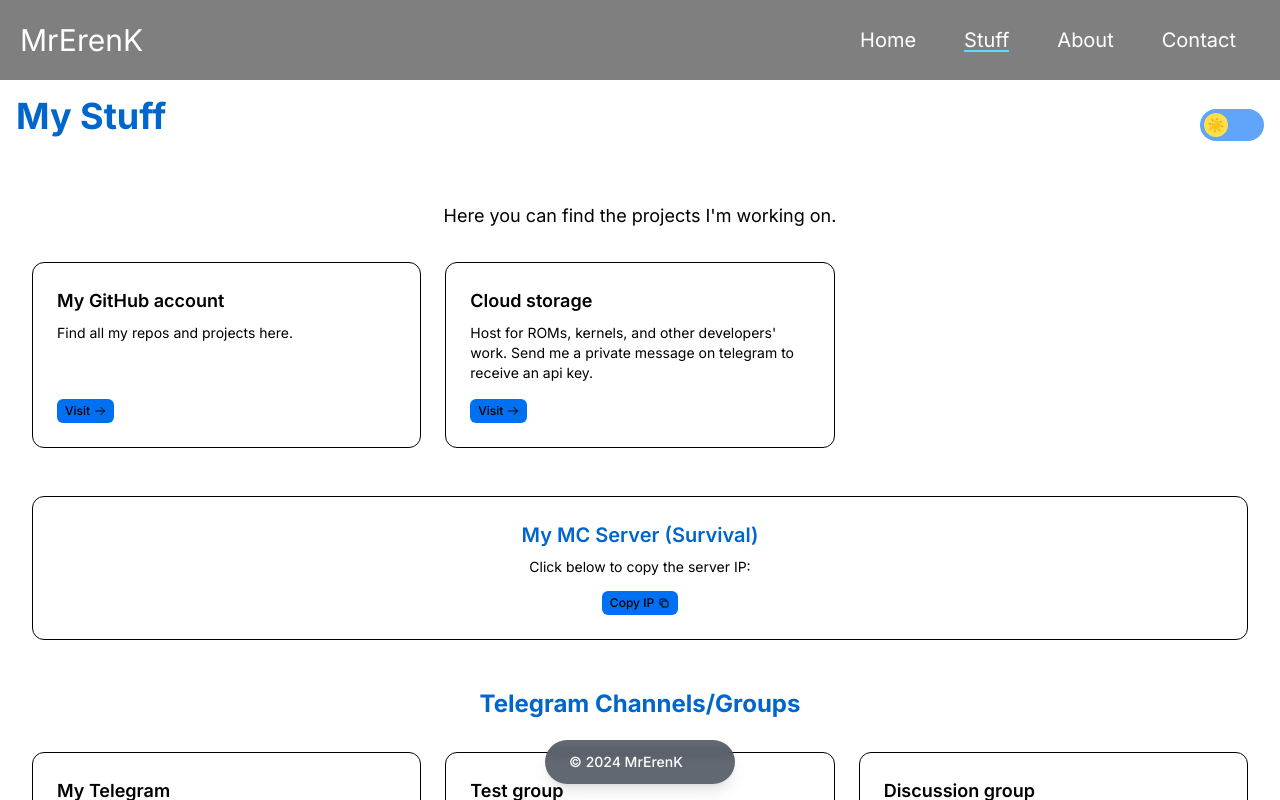
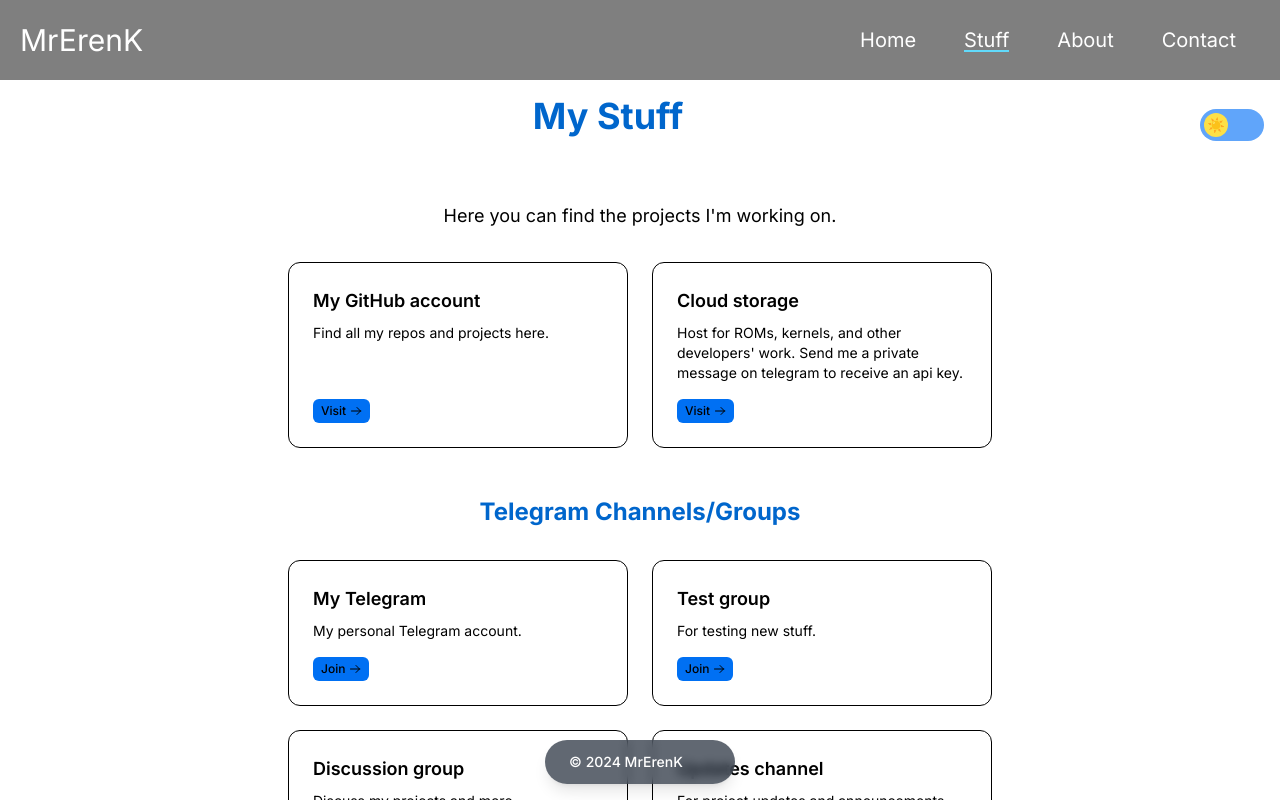
Before and after one commit to MrErenK/nextjs, a Next.js app: page /stuff in a window 1280 px wide. Shown: the top 800 px of the page. Built offline with nearby package versions, Linux system fonts and the light colour scheme.

Commit message:
fix: Fix stuff content positioning * Also run prettier

```diff
--- a/src/app/stuff/StuffContent.tsx
+++ b/src/app/stuff/StuffContent.tsx
@@ -1,7 +1,6 @@
 "use client";
 
-import { useState, useEffect } from "react";
-import Swal from "sweetalert2";
+import { useState } from "react";
 
 interface LinkItem {
   title: string;
@@ -17,7 +16,8 @@ const links: LinkItem[] = [
   },
   {
     title: "Cloud storage",
-    description: "Host for ROMs, kernels, and other developers' work. Send me a private message on telegram to receive an api key.",
+    description:
+      "Host for ROMs, kernels, and other developers' work. Send me a private message on telegram to receive an api key.",
     url: "https://storage.erensprojects.web.tr",
   },
 ];
@@ -89,92 +89,32 @@ function LinkCard({
 }
 
 export default function StuffContent() {
-  const [copied, setCopied] = useState(false);
-
-  const copyToClipboard = async (text: string) => {
-    try {
-      await navigator.clipboard.writeText(text);
-      setCopied(true);
-      Swal.fire({
-        icon: "success",
-        title: "Server IP Copied!",
-        text: "The server IP has been copied to the clipboard.",
-        showConfirmButton: false,
-        timer: 1500,
-      });
-      setTimeout(() => setCopied(false), 2000);
-    } catch (err) {
-      console.error("Unable to copy to clipboard", err);
-      Swal.fire({
-        icon: "error",
-        title: "Oops...",
-        text: "Unable to copy to clipboard. Please try again.",
-      });
-    }
-  };
-
   return (
-    <>
-      <section aria-labelledby="projects-title">
+    <div className="w-full max-w-3xl mx-auto px-4 sm:px-6 lg:px-8">
+      <section aria-labelledby="projects-title" className="mb-12">
         <h2 id="projects-title" className="sr-only">
           My Projects and Links
         </h2>
-        <div className="grid grid-cols-1 sm:grid-cols-2 lg:grid-cols-3 gap-4 sm:gap-6 mb-8 sm:mb-12">
+        <div className="grid grid-cols-1 md:grid-cols-2 gap-6">
           {links.map((link, index) => (
             <LinkCard key={index} link={link} buttonText="Visit" />
           ))}
         </div>
       </section>
 
-      <section
-        aria-labelledby="mc-server"
-        className="p-4 sm:p-6 rounded-xl text-center mb-8 sm:mb-12 transition-all duration-300 transform hover:-translate-y-2 hover:shadow-lg bg-[var(--card-bg-color)] shadow-[var(--card-shadow)] border border-[var(--gray-200)] dark:border-[var(--gray-700)]"
-      >
-        <h2
-          id="mc-server"
-          className="text-lg sm:text-xl font-semibold mb-2 text-[var(--title-color)]"
-        >
-          My MC Server (Survival)
-        </h2>
-        <p className="mb-3 text-xs sm:text-sm text-[var(--text-color)]">
-          Click below to copy the server IP:
-        </p>
-        <button
-          onClick={() => copyToClipboard("mc.erensprojects.web.tr")}
-          className="inline-flex items-center justify-center px-2 py-1 text-xs font-medium rounded-md transition-all duration-300 cursor-pointer bg-[var(--button-bg-color)] text-[var(--button-text-color)] hover:bg-[var(--primary-color-hover)]"
-          aria-label={copied ? "IP Copied" : "Copy Server IP"}
-        >
-          {copied ? "Copied!" : "Copy IP"}
-          <svg
-            xmlns="http://www.w3.org/2000/svg"
-            className="h-3 w-3 ml-1"
-            fill="none"
-            viewBox="0 0 24 24"
-            stroke="currentColor"
-          >
-            <path
-              strokeLinecap="round"
-              strokeLinejoin="round"
-              strokeWidth={2}
-              d="M8 16H6a2 2 0 01-2-2V6a2 2 0 012-2h8a2 2 0 012 2v2m-6 12h8a2 2 0 002-2v-8a2 2 0 00-2-2h-8a2 2 0 00-2 2v8a2 2 0 002 2z"
-            />
-          </svg>
-        </button>
-      </section>
-
-      <section aria-labelledby="telegram-title">
+      <section aria-labelledby="telegram-title" className="mb-12">
         <h2
           id="telegram-title"
-          className="text-xl sm:text-2xl font-bold text-center my-6 sm:my-8 text-[var(--title-color)]"
+          className="text-xl sm:text-2xl font-bold text-center mb-8 text-[var(--title-color)]"
         >
           Telegram Channels/Groups
         </h2>
-        <div className="grid grid-cols-1 sm:grid-cols-2 lg:grid-cols-3 gap-4 sm:gap-6 mb-8 sm:mb-12">
+        <div className="grid grid-cols-1 md:grid-cols-2 gap-6">
           {telegramLinks.map((link, index) => (
             <LinkCard key={index} link={link} buttonText="Join" />
           ))}
         </div>
       </section>
-    </>
+    </div>
   );
 }
--- a/src/app/stuff/page.tsx
+++ b/src/app/stuff/page.tsx
@@ -14,10 +14,12 @@ export default function Stuff() {
     <FadeInEffect>
       <div className="min-h-screen flex flex-col bg-bg-color text-text-color transition-colors duration-300">
         <header className="p-4 flex justify-between items-center">
-          <h1 className="text-4xl font-bold text-title-color">My Stuff</h1>
+          <div className="flex-1 flex justify-center">
+            <h1 className="text-4xl font-bold text-title-color">My Stuff</h1>
+          </div>
           <ThemeToggle />
         </header>
-        <main className="flex-1 p-8 overflow-y-auto">
+        <main className="flex-1 p-8 overflow-y-auto flex flex-col items-center">
           <p className="text-center mb-8 text-lg">
             Here you can find the projects I&apos;m working on.
           </p>
```
Also changed, not shown: src/app/contact/ContactForm.tsx (+7 -4 lines), src/components/Navbar.tsx (+20 -16 lines), tsconfig.json (+4 -17 lines).
